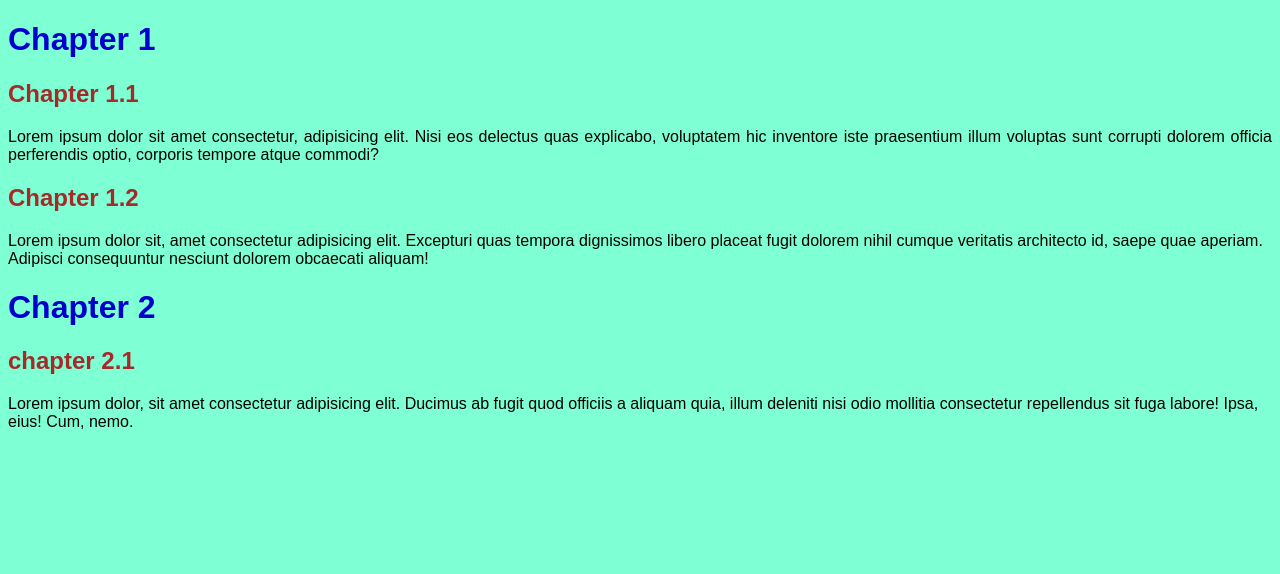
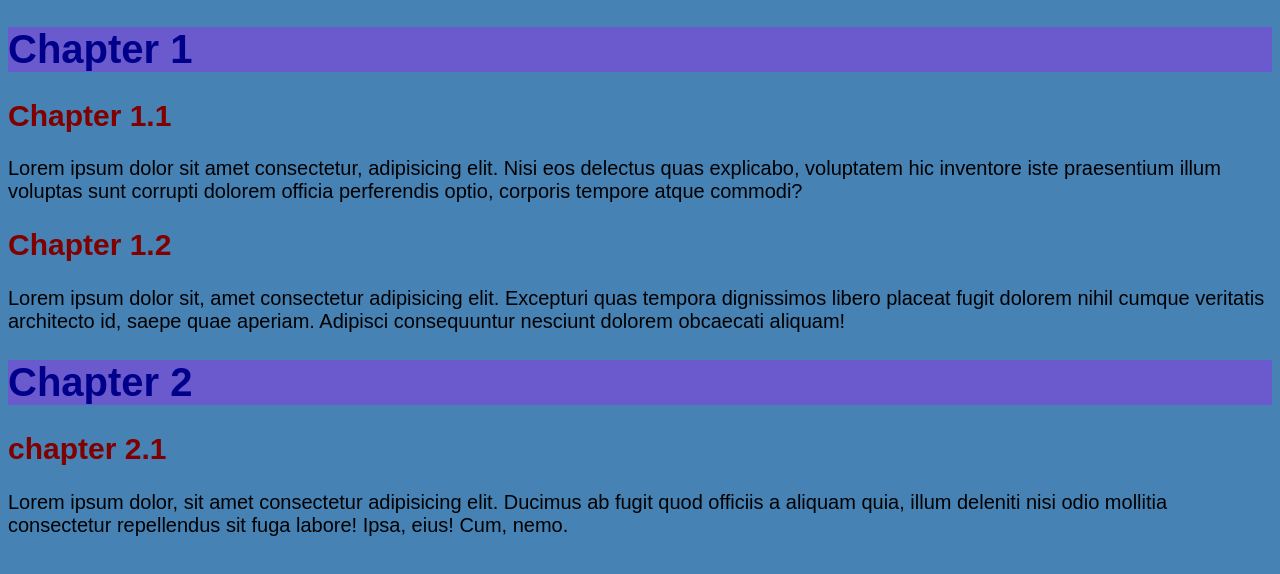
Before and after one commit to WirllySilva/EX13-CSS, a plain HTML site: page index.html in a window 1280 px wide. Drawn offline with Linux system fonts and the light colour scheme.

Commit message:
CSS internal

```diff
--- a/index.html
+++ b/index.html
@@ -3,17 +3,34 @@
 <head>
     <meta charset="UTF-8">
     <meta name="viewport" content="width=device-width, initial-scale=1.0">
-    <title>Inline Styles</title>
+    <title>Local styles/Internal</title>
+    <style>
+        body {
+            background-color: steelblue;
+            font-family: Arial, Helvetica, sans-serif;
+            font-size: 20px;
+        }
+
+        h1 {
+            color: darkblue;
+            background-color: slateblue;
+        }
+
+        h2 {
+            color: maroon;
+        }
+
+    </style>
 </head>
-<body style="background-color: aquamarine;  font-family: Arial, Helvetica, sans-serif;">
-    <h1 style="color: mediumblue;">Chapter 1</h1>
-    <h2 style="color: brown;">Chapter 1.1</h2>
-    <p style="text-align: justify;">Lorem ipsum dolor sit amet consectetur, adipisicing elit. Nisi eos delectus quas explicabo, voluptatem hic inventore iste praesentium illum voluptas sunt corrupti dolorem officia perferendis optio, corporis tempore atque commodi?</p>
-    <h2 style="color: brown;">Chapter 1.2</h2>
+<body>
+    <h1>Chapter 1</h1>
+    <h2>Chapter 1.1</h2>
+    <p>Lorem ipsum dolor sit amet consectetur, adipisicing elit. Nisi eos delectus quas explicabo, voluptatem hic inventore iste praesentium illum voluptas sunt corrupti dolorem officia perferendis optio, corporis tempore atque commodi?</p>
+    <h2>Chapter 1.2</h2>
     <p>Lorem ipsum dolor sit, amet consectetur adipisicing elit. Excepturi quas tempora dignissimos libero placeat fugit dolorem nihil cumque veritatis architecto id, saepe quae aperiam. Adipisci consequuntur nesciunt dolorem obcaecati aliquam!</p>
 
-    <h1 style="color: mediumblue;">Chapter 2</h1>
-    <h2 style="color: brown;">chapter 2.1</h2>
+    <h1>Chapter 2</h1>
+    <h2>chapter 2.1</h2>
     <p>Lorem ipsum dolor, sit amet consectetur adipisicing elit. Ducimus ab fugit quod officiis a aliquam quia, illum deleniti nisi odio mollitia consectetur repellendus sit fuga labore! Ipsa, eius! Cum, nemo.</p>
 
 
```
